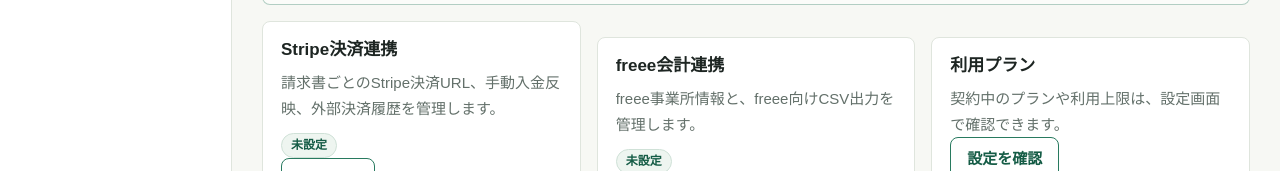
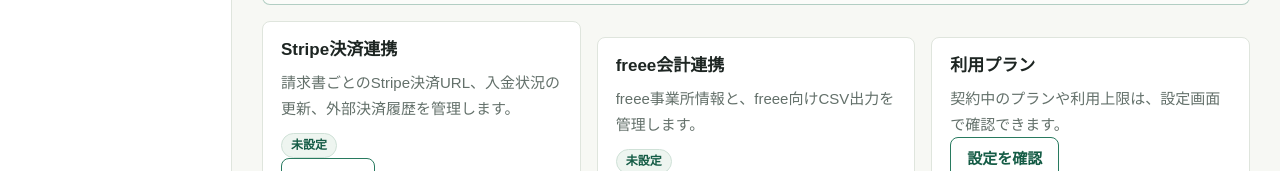
Before and after one commit to wakatpro-ops/aio-growth-partner, a Next.js app: page /stores/1/settings/integrations in a window 1280 px wide. Shown: the part 404-575 px from the top of the page. Built offline with nearby package versions, Linux system fonts and the light colour scheme; no server answers.

Commit message:
Polish first-use store profile UX

```diff
--- a/app/stores/[storeId]/settings/integrations/page.tsx
+++ b/app/stores/[storeId]/settings/integrations/page.tsx
@@ -28,7 +28,7 @@
       <section className="grid cols-3">
         <article className="card">
           <h3>Stripe決済連携</h3>
-          <p>請求書ごとのStripe決済URL、手動入金反映、外部決済履歴を管理します。</p>
+          <p>請求書ごとのStripe決済URL、入金状況の更新、外部決済履歴を管理します。</p>
           <p><span className="badge">{labelFor(integrationStatusLabels, stripe?.status)}</span></p>
           <Link className="button secondary" href={`/stores/${store.id}/settings/payments/stripe`}>設定する</Link>
         </article>
--- a/components/stores/store-profile-form.tsx
+++ b/components/stores/store-profile-form.tsx
@@ -1,4 +1,5 @@
 import { getIndustryConfig } from "@/config/industries";
+import { publicIndustryOptions } from "@/lib/applications/options";
 import { resolveFeatureFlags } from "@/lib/feature-flags/resolve-feature-flags";
 import type { Store } from "@/types/domain";
 
@@ -26,7 +27,9 @@
           <label htmlFor="industry">業態</label>
           <select id="industry" name="industry" defaultValue={store.industry_type_key}>
             <option value="general_store">汎用店舗</option>
-            <option value="auto_repair">自動車修理</option>
+            {publicIndustryOptions.map((option) => (
+              <option key={option.key} value={option.key}>{option.label}</option>
+            ))}
           </select>
         </div>
         <div className="field">
```
